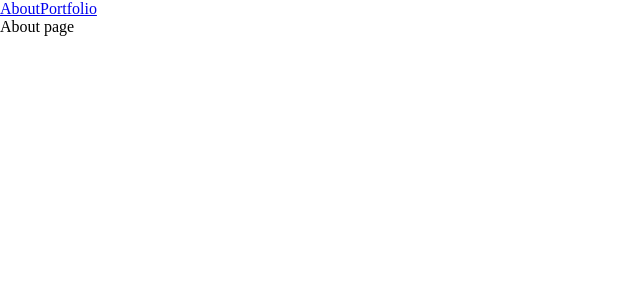
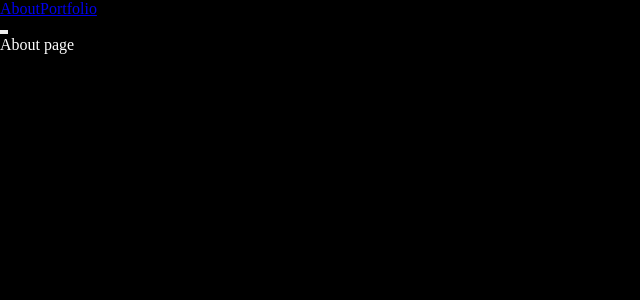
Before and after one commit to rynay/Rynay.github.io, a React (Create React App) app: page / in a window 1280 px wide. Shown: the top 300 px of the page, without its empty margins (0-640 px from the left). Built offline with nearby package versions, Linux system fonts and the light colour scheme.

Commit message:
+ language/theme togglers

```diff
--- a/src/App.module.scss
+++ b/src/App.module.scss
@@ -1,3 +1,17 @@
+.app {
+  transition: all 0.5s;
+  min-height: 100vh;
+}
+.app_dark {
+  background-color: #000;
+  color: #fff;
+}
+.app_light {
+  background-color: #fff;
+  color: #000;
+}
+
 .scrollContainer {
+  height: 100vh;
   max-height: 100vh;
 }
--- a/src/App.tsx
+++ b/src/App.tsx
@@ -22,15 +22,16 @@ function App() {
   }
 
   return (
-    <>
+    <div
+      className={`${s.scrollContainer} ${s.app} ${
+        theme === 'dark' ? s.app_dark : s.app_light
+      } data-simplebar`}>
       <Header
         theme={theme}
         language={language}
         changeLanguage={changeLanguage}
         changeTheme={changeTheme}
       />
-
-      <div className={s.scrollContainer} data-simplebar>
       <Switch>
         <Route path="/">
           <About />
@@ -40,7 +41,6 @@ function App() {
         </Route>
       </Switch>
     </div>
-    </>
   )
 }
 
--- a/src/components/Header/Header.tsx
+++ b/src/components/Header/Header.tsx
@@ -11,6 +11,7 @@ type PropTypes = {
 
 export const Header = ({
   language,
+  theme,
   changeLanguage,
   changeTheme,
 }: PropTypes) => {
@@ -27,6 +28,36 @@ export const Header = ({
           </NavLink>
         ))}
       </nav>
+      <div>
+        <button
+          onClick={() => changeLanguage(language === 'en' ? 'ru' : 'en')}
+          onKeyDown={(e) => {
+            if (e.key === 'Enter') {
+              changeLanguage(language === 'en' ? 'ru' : 'en')
+            }
+          }}
+          aria-label={
+            language === 'ru'
+              ? 'Английский язык. English language'
+              : 'Russian language. Русский язык'
+          }></button>
+        <button
+          onClick={() => changeTheme(theme === 'dark' ? 'light' : 'dark')}
+          onKeyDown={(e) => {
+            if (e.key === 'Enter') {
+              changeTheme(theme === 'dark' ? 'light' : 'dark')
+            }
+          }}
+          aria-label={
+            theme === 'dark'
+              ? language === 'en'
+                ? 'Light theme'
+                : 'Светлая тема'
+              : language === 'en'
+              ? 'Dark theme'
+              : 'Темная тема'
+          }></button>
+      </div>
     </header>
   )
 }
--- a/src/index.scss
+++ b/src/index.scss
@@ -1,3 +1,10 @@
+$background-color-light: #000;
+$background-color-regular: #000;
+$background-color-dark: #000;
+$text-color-light: #000;
+$text-color-regular: #000;
+$text-color-dark: #000;
+
 html {
   font-size: 62.5%;
   box-sizing: border-box;
```
Lines whose indentation alone changed are shown as unchanged.
